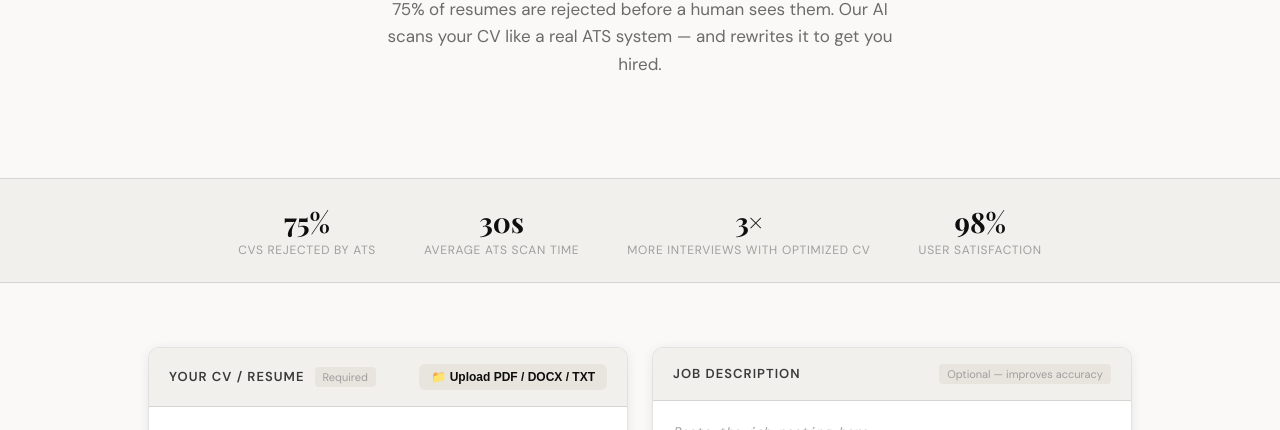
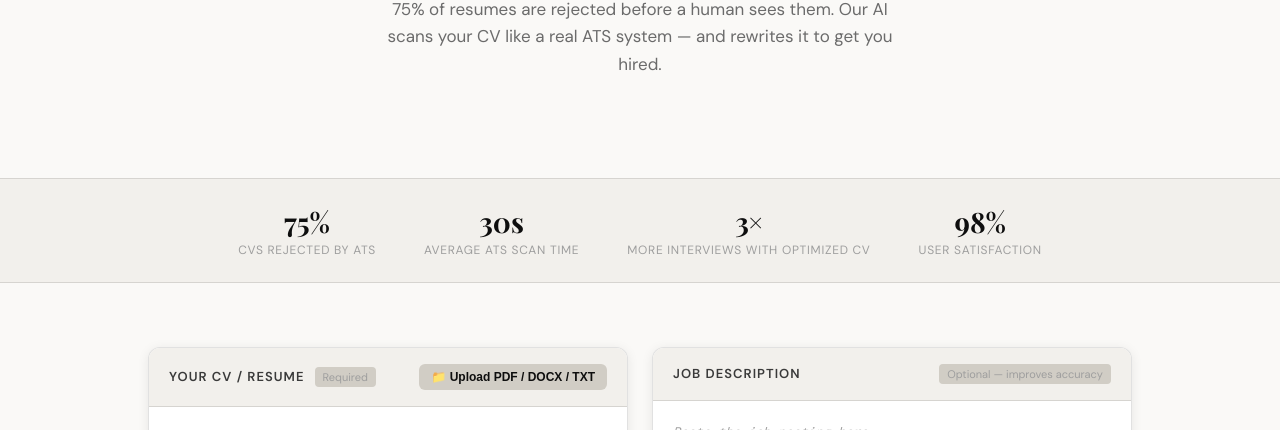
Before and after one commit to draconua/resumegate_fork_andy, a plain HTML site: page index.html in a window 1280 px wide. Shown: the part 370-800 px from the top of the page. Drawn offline with nearby package versions, Linux system fonts and the light colour scheme.

Commit message:
Update index.html

```diff
--- a/index.html
+++ b/index.html
@@ -28,7 +28,7 @@
 
   :root {
     --ink: #0e0e0e; --ink-2: #3a3a3a; --ink-3: #6b6b6b; --ink-4: #9e9e9e;
-    --paper: #faf9f7; --paper-2: #f2f0ec; --paper-3: #e8e5df;
+    --paper: #faf9f7; --paper-2: #f2f0ec; --paper-3: #d1cdc5;
     --accent: #c8602a; --accent-light: #f2e8e0; --accent-dark: #8f3f18;
     --green: #2e7d52; --green-light: #e0f0e8;
     --amber: #b5620e; --amber-light: #fef0dc;
```
